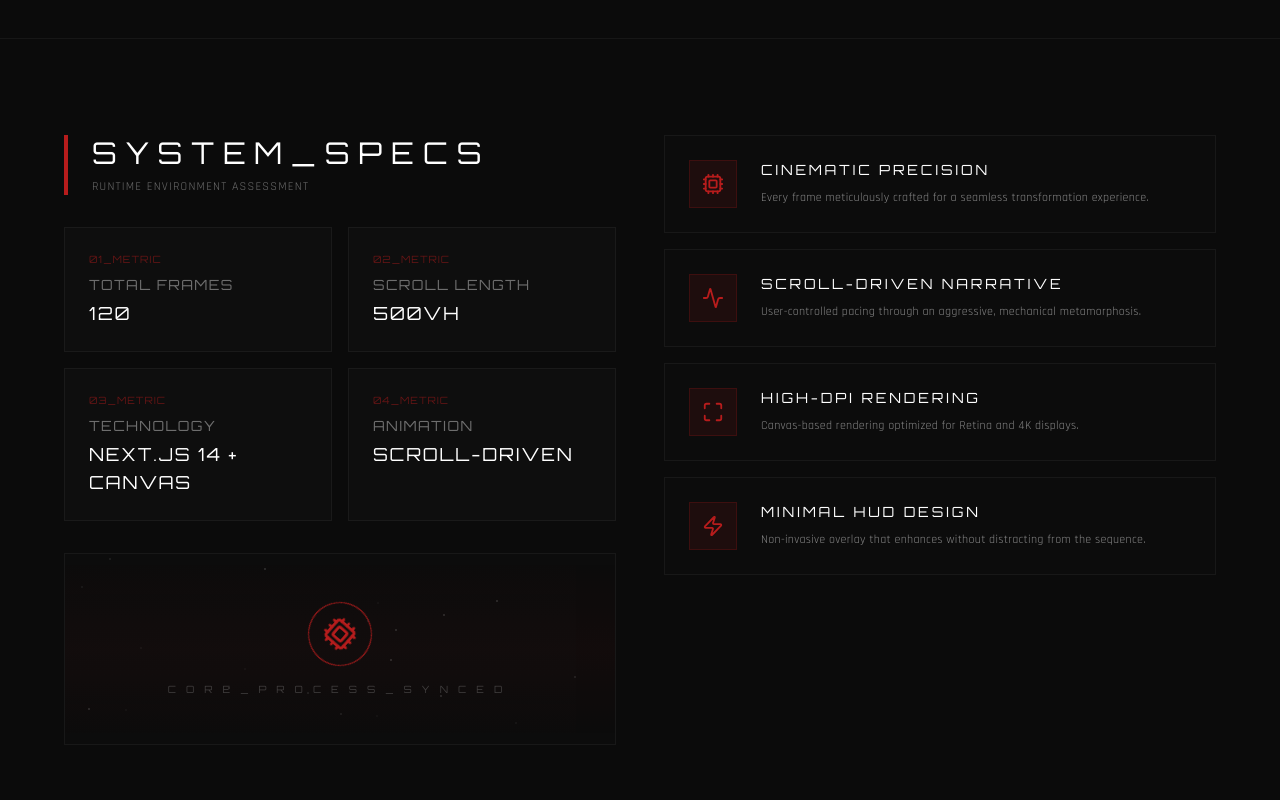
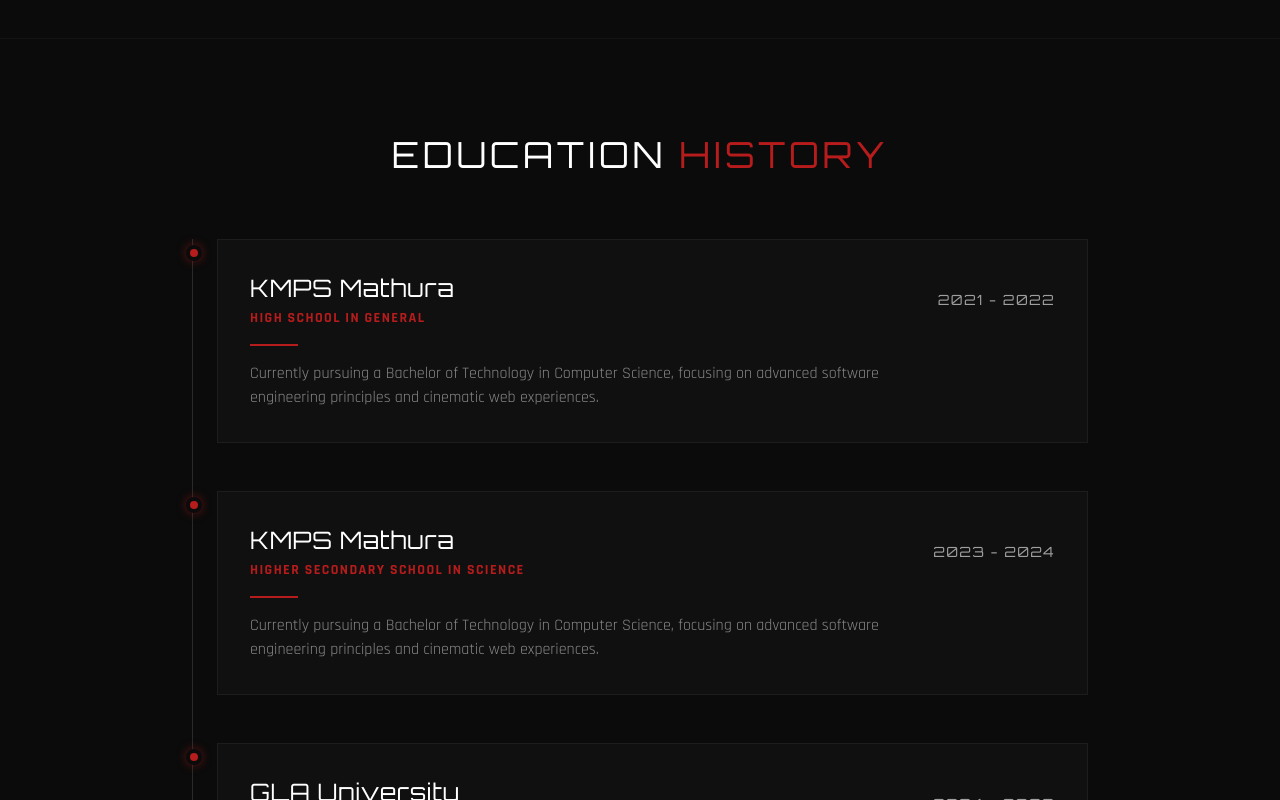
Before and after one commit to shreyashagrawal00/MyPortfolio, a Next.js app: page / in a window 1280 px wide. Shown: the part 4640-5440 px from the top of the page. Built offline with nearby package versions, Linux system fonts and the light colour scheme.

Commit message:
feat: Add SystemSpecs component to display technical specifications and features on the homepage.

```diff
--- a/app/page.tsx
+++ b/app/page.tsx
@@ -58,13 +58,13 @@
       </section>
 
       <ProfessionalSummary />
-      <SystemSpecs />
       <EducationTimeline />
       <Projects />
       <Resume />
       <SkillsExpertise />
       <Languages />
       <Connect />
+      <SystemSpecs />
       <GetInTouch />
     </main>
   );
--- a/components/SystemSpecs.tsx
+++ b/components/SystemSpecs.tsx
@@ -15,7 +15,7 @@
   }, []);
 
   return (
-    <section className="py-16 md:py-24 px-4 md:px-12 bg-base-dark relative overflow-hidden border-t border-white/5">
+    <section className="py-12 md:py-16 px-4 md:px-12 bg-base-dark relative overflow-hidden border-t border-white/5">
       <div className="max-w-6xl mx-auto">
         <motion.div
           initial={{ opacity: 0, scale: 0.98 }}
@@ -26,23 +26,23 @@
         >
           {/* Left Column: Technical Grid */}
           <div className="space-y-8">
-            <div className="border-l-4 border-accent-metal pl-6">
-              <h2 className="font-heading text-2xl md:text-3xl tracking-[0.3em] text-white">SYSTEM_SPECS</h2>
-              <p className="font-body text-white/40 mt-2 tracking-widest uppercase text-xs">Runtime environment assessment</p>
+            <div className="border-l-2 border-accent-metal pl-4">
+              <h2 className="font-heading text-lg md:text-xl tracking-[0.3em] text-white">SYSTEM_SPECS</h2>
+              <p className="font-body text-white/40 mt-1 tracking-widest uppercase text-[9px]">Runtime environment assessment</p>
             </div>
 
-            <div className="grid grid-cols-2 gap-4">
+            <div className="grid grid-cols-2 gap-3">
               {specsData.map((spec, index) => (
-                <div key={spec.label} className="bg-neutral-carbon/10 border border-white/5 p-6 group hover:border-accent-metal/30 transition-all">
-                  <span className="block font-heading text-[10px] text-accent-metal/50 tracking-widest mb-2">0{index + 1}_METRIC</span>
-                  <span className="block font-heading text-sm text-white/40 tracking-widest mb-1">{spec.label.toUpperCase()}</span>
-                  <span className="block font-heading text-lg text-white tracking-widest">{spec.value.toUpperCase()}</span>
+                <div key={spec.label} className="bg-neutral-carbon/10 border border-white/5 p-3 group hover:border-accent-metal/30 transition-all">
+                  <span className="block font-heading text-[8px] text-accent-metal/50 tracking-widest mb-1">0{index + 1}_METRIC</span>
+                  <span className="block font-heading text-[10px] text-white/40 tracking-widest mb-0.5">{spec.label.toUpperCase()}</span>
+                  <span className="block font-heading text-sm text-white tracking-widest">{spec.value.toUpperCase()}</span>
                 </div>
               ))}
             </div>
 
             {/* Cinematic Scanline decoration */}
-            <div className="relative h-48 bg-neutral-carbon/5 border border-white/5 overflow-hidden flex items-center justify-center">
+            <div className="relative h-32 bg-neutral-carbon/5 border border-white/5 overflow-hidden flex items-center justify-center">
               <div className="absolute inset-0 bg-gradient-to-b from-transparent via-accent-metal/5 to-transparent animate-pulse" />
               <div className="flex flex-col items-center gap-4 relative z-10">
                 <div className="w-16 h-16 rounded-full border border-accent-metal flex items-center justify-center animate-spin-slow">
@@ -77,13 +77,13 @@
                     whileInView={{ opacity: 1, x: 0 }}
                     transition={{ duration: 0.5, delay: index * 0.1 }}
                     viewport={{ once: true }}
-                    className="bg-neutral-carbon/5 border border-white/5 p-6 flex gap-6 group hover:bg-neutral-carbon/10 transition-all"
+                    className="bg-neutral-carbon/5 border border-white/5 p-4 flex gap-4 group hover:bg-neutral-carbon/10 transition-all"
                   >
-                    <div className="shrink-0 w-12 h-12 bg-accent-metal/10 border border-accent-metal/20 flex items-center justify-center p-3 group-hover:bg-accent-metal/20 transition-all">
+                    <div className="shrink-0 w-10 h-10 bg-accent-metal/10 border border-accent-metal/20 flex items-center justify-center p-2 group-hover:bg-accent-metal/20 transition-all">
                       <Icon className="w-full h-full text-accent-metal" />
                     </div>
                     <div>
-                      <h3 className="font-heading text-sm text-white tracking-[0.2em] mb-2 group-hover:text-accent-metal transition-all">{feature.title.toUpperCase()}</h3>
+                      <h3 className="font-heading text-xs text-white tracking-[0.2em] mb-1 group-hover:text-accent-metal transition-all">{feature.title.toUpperCase()}</h3>
                       <p className="font-body text-xs text-white/50 leading-relaxed tracking-wide">
                         {feature.description}
                       </p>
```
